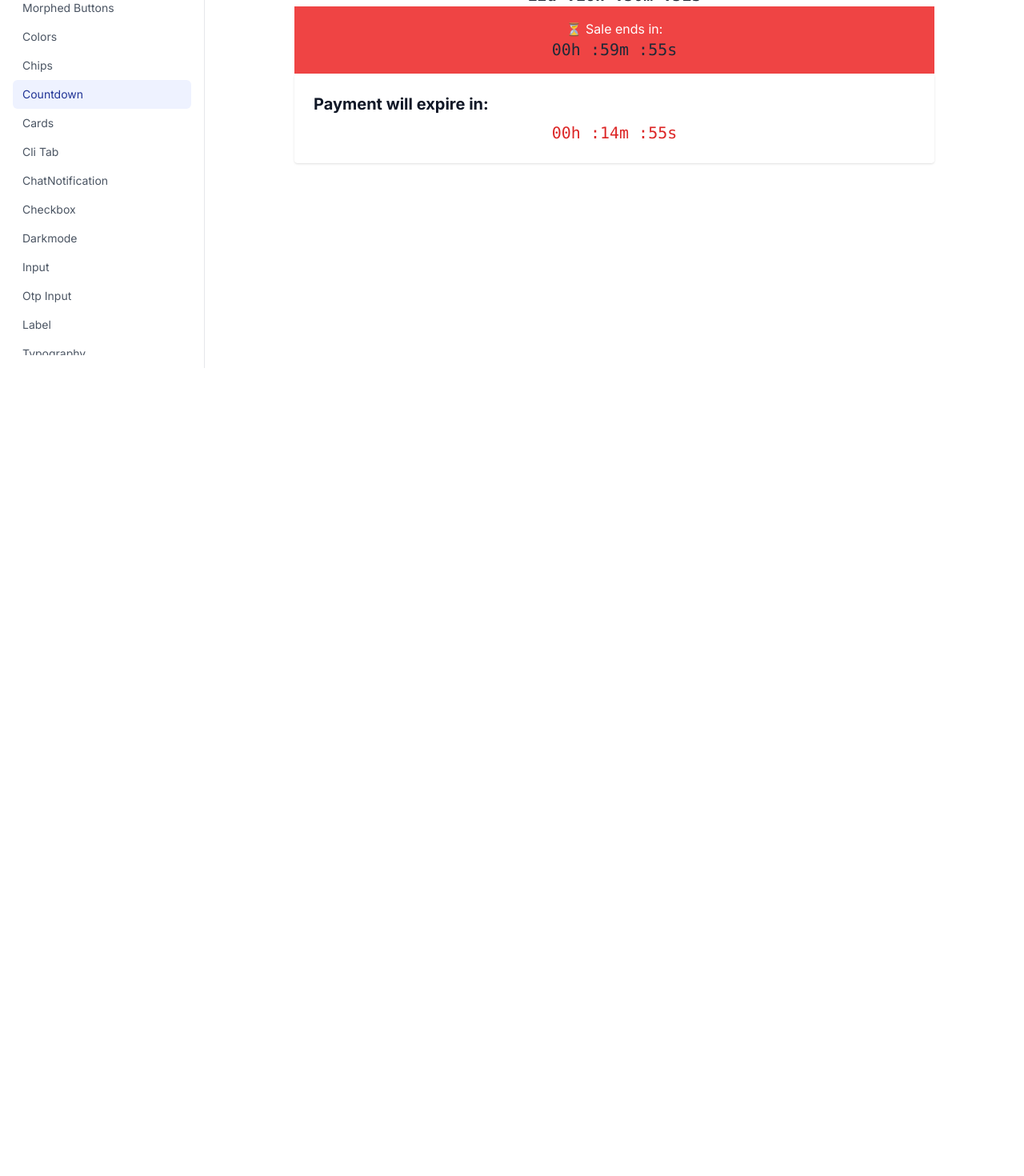
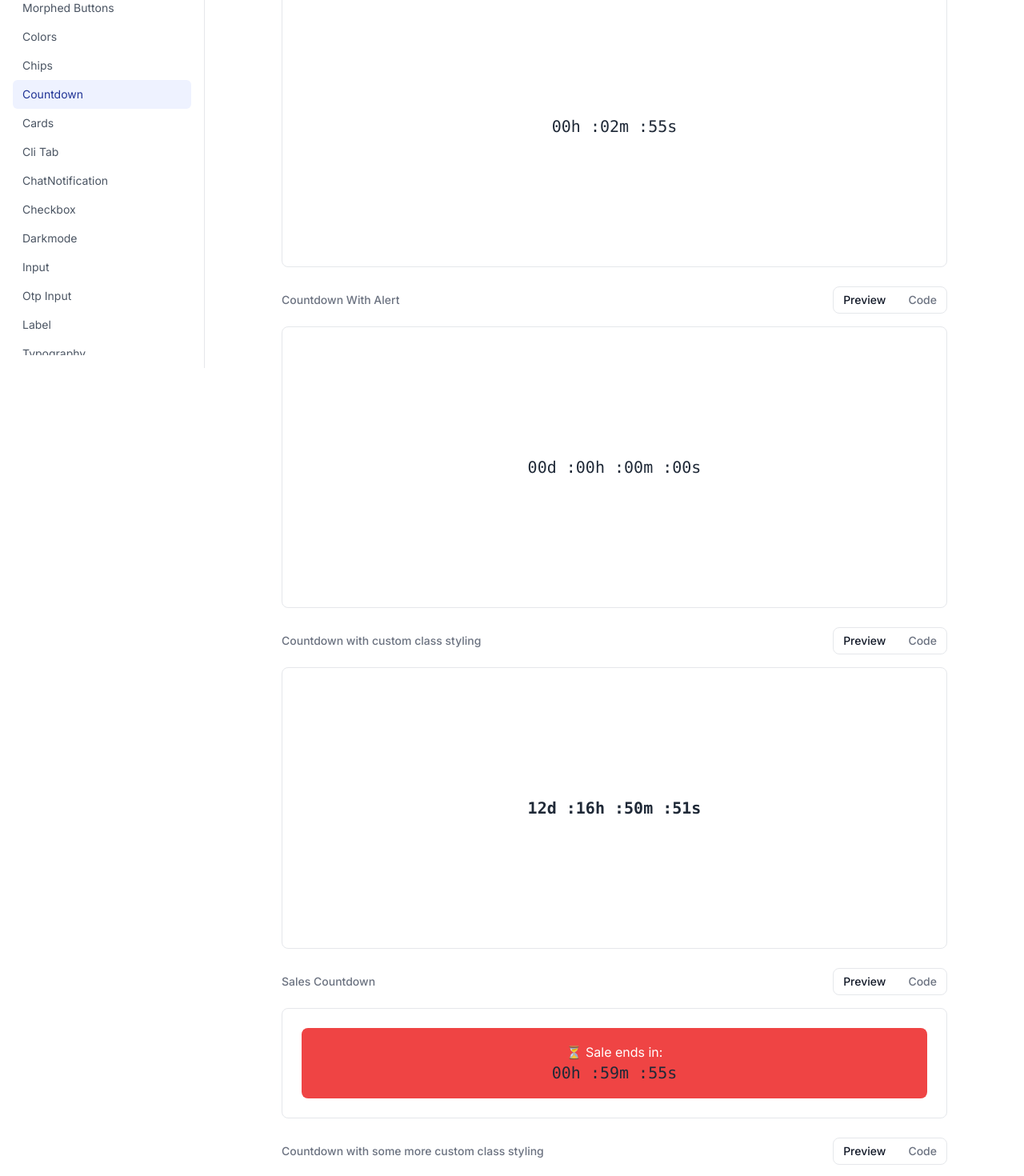
Before and after one commit to bhawanibytes/rimxui, a React (Vite) app in the folder rimxui/: page /docs/counter in a window 1280 px wide. Shown: the part 340-1810 px from the top of the page at 80% size. Before the commit the page ends 800 px from the top, so only its background shows below. Built offline with nearby package versions, Linux system fonts and the light colour scheme.

Commit message:
restructed the countpage

```diff
--- a/rimxui/src/components/showcase/CounterPage.tsx
+++ b/rimxui/src/components/showcase/CounterPage.tsx
@@ -1,5 +1,6 @@
 import { CliTabs } from "../CliTabs/CliTab";
 import CountdownTimer from "../Counter/counter";
+import PreviewWrapper from "../PreviewWrapper";
 
 function App() {
   return (
@@ -15,24 +16,113 @@ function App() {
           }}
         />
       </section>
+      <PreviewWrapper
+        label="Basic CountDown"
+        variant="centered"
+        preview={
           <div className="p-4">
             <CountdownTimer endTime={180} format="hh:mm:ss" />
+          </div>
+        }
+        code={`
+import { CountdownTimer } from "@/components/ui/countdowns"
+function countdown () {
+return (
+  <div className="p-4">
+    <CountdownTimer endTime={180} format="hh:mm:ss" />
+  </div>
+    )
+  }
+`}
+      />
+      <PreviewWrapper
+        label="Countdown With Alert"
+        variant="centered"
+        preview={
+          <div className="p-4">
             <CountdownTimer
               endTime="2025-04-10T18:00:00Z"
               format="dd:hh:mm:ss"
               onEnd={() => alert("Time's up! 🎉")}
             />
+          </div>
+        }
+        code={`
+import { CountdownTimer } from "@/components/ui/countdowns"
+function countdown () {
+return (
+  <div className="p-4">
+    <CountdownTimer
+      endTime="2025-04-10T18:00:00Z"
+      format="dd:hh:mm:ss"
+      onEnd={() => alert("Time's up! 🎉")}
+    />
+  </div>
+    )
+  }
+`}
+      />
+      <PreviewWrapper
+        label="Countdown with custom class styling"
+        variant="centered"
+        preview={
+          <div className="p-4">
             <CountdownTimer
               endTime="2025-05-01T12:00:00Z"
               format="dd:hh:mm:ss"
               className="text-2xl font-semibold"
             />
+          </div>
+        }
+        code={`
+import { CountdownTimer } from "@/components/ui/countdowns"
+function countdown () {
+return (
+  <div className="p-4">
+    <CountdownTimer
+      endTime="2025-05-01T12:00:00Z"
+      format="dd:hh:mm:ss"
+      className="text-2xl font-semibold"
+    />
+  </div>
+    )
+  }
+`}
+      />
+      <PreviewWrapper
+        label="Sales Countdown"
+        variant="default"
+        preview={
+          <div className="rounded-lg border-red-500 border-2">
             <div className="bg-red-500 text-white p-4 text-center">
               <p>⏳ Sale ends in:</p>
               <CountdownTimer endTime={3600} format="hh:mm:ss" />
             </div>
+          </div>
+        }
+        code={`
+import { CountdownTimer } from "@/components/ui/countdowns"
+function countdown () {
+return (
+  <div className="rounded-lg border-red-500 border-2">
+    <div className="bg-red-500 text-white p-4 text-center">
+      <p>⏳ Sale ends in:</p>
+      <CountdownTimer endTime={3600} format="hh:mm:ss" />
+    </div>
+  </div>
+    )
+  }
+`}
+      />
+      <PreviewWrapper
+        label="Countdown with some more custom class styling"
+        variant="default"
+        preview={
+          <div className="">
             <div className="bg-white dark:bg-gray-800 p-6 rounded shadow">
-          <h2 className="text-xl font-bold mb-2">Payment will expire in:</h2>
+              <h2 className="text-xl font-bold mb-2">
+                Payment will expire in:
+              </h2>
               <CountdownTimer
                 endTime={900} // 15 minutes
                 format="hh:mm:ss"
@@ -40,6 +130,27 @@ function App() {
               />
             </div>
           </div>
+        }
+        code={`
+import { CountdownTimer } from "@/components/ui/countdowns"
+function countdown () {
+return (
+  <div className="">
+    <div className="bg-white dark:bg-gray-800 p-6 rounded shadow">
+      <h2 className="text-xl font-bold mb-2">
+        Payment will expire in:
+      </h2>
+      <CountdownTimer
+        endTime={900} // 15 minutes
+        format="hh:mm:ss"
+        className="text-red-600 text-2xl"
+      />
+    </div>
+  </div>
+    )
+  }
+`}
+      />
     </>
   );
 }
```
Lines whose indentation alone changed are shown as unchanged.
